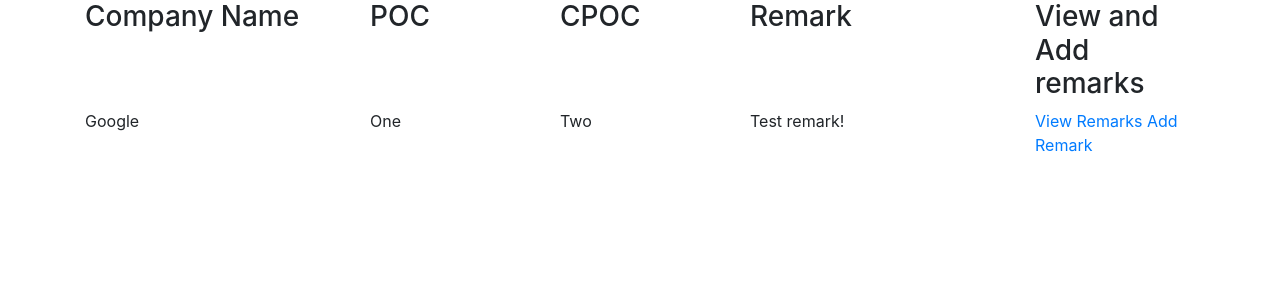
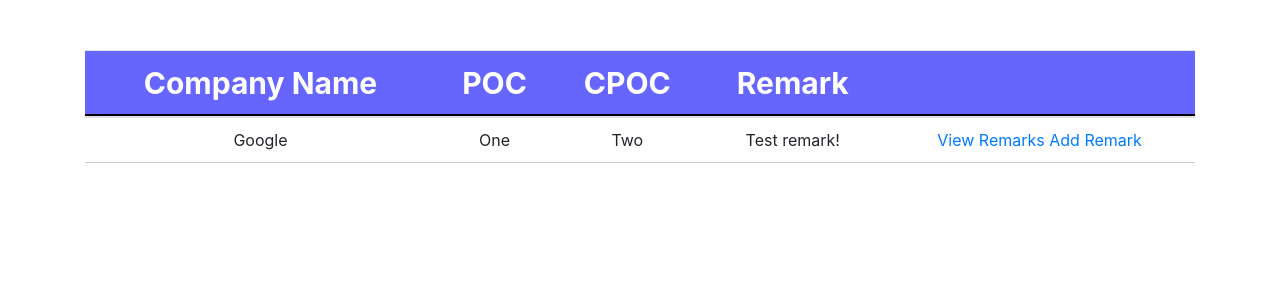
Before and after one commit to sksingh1202/CCD-Diary-Portal, a Django app: page /intern/companies/ in a window 1280 px wide. Shown: the part 56-356 px from the top of the page. Run offline with Django 3.2, Linux system fonts and the light colour scheme; a user stored in the database is signed in; data comes from the database, SQL or seed files in the repository; both versions use the stored data as it was after the commit; some libraries are stand-ins or nearby versions.

Commit message:
made changes to the intern_list table. Added tables.css

```diff
--- /dev/null
+++ b/diary_portal/diary/static/diary/tables.css
@@ -0,0 +1,36 @@
+.table{
+    margin: 50px auto 30px;
+	text-align: center;
+	border-collapse: collapse;
+	border:none;
+}
+.table th,.table td{
+	padding: 10px;
+}
+
+.table th{
+	background: #6666FF;
+	color: #ffffff;
+}
+.table.sticky-header th{
+	position: sticky;
+	top:0;
+	font-size: 30px;
+}
+.table.sticky-header th::after{
+	content: '';
+	width: 100%;
+	height: 2px;
+	position: absolute;
+	bottom: 0;
+	left: 0;
+	background: black;
+}
+tbody tr:nth-child(even){
+    background: #99CCFF;
+    border-bottom: 0.5px solid #cccccc;
+}
+tbody tr:nth-child(odd){
+    background: #FFF;
+    border-bottom: 0.5px solid #cccccc;
+}
--- a/diary_portal/diary/templates/diary/base.html
+++ b/diary_portal/diary/templates/diary/base.html
@@ -1,10 +1,11 @@
 <!DOCTYPE html>
+{% load static %}
 <html lang="en" dir="ltr">
   <head>
 
     {# bootstrap #}
     <link rel="stylesheet" href="https://stackpath.bootstrapcdn.com/bootstrap/4.5.0/css/bootstrap.min.css" integrity="sha384-9aIt2nRpC12Uk9gS9baDl411NQApFmC26EwAOH8WgZl5MYYxFfc+NcPb1dKGj7Sk" crossorigin="anonymous">
-
+    <link rel="stylesheet" type="text/css" href="{% static 'diary/tables.css' %}">
     <meta charset="utf-8">
     <title>Diary Portal</title>
   </head>
--- a/diary_portal/diary/templates/diary/intern_list.html
+++ b/diary_portal/diary/templates/diary/intern_list.html
@@ -2,45 +2,62 @@
 
 {% block content %}
 
-  <div class="row">
-    <div class="col-md-3">
-      <h3>Company Name</h3>
-    </div>
-    <div class="col-md-2">
-      <h3>POC</h3>
-    </div>
-    <div class="col-md-2">
-      <h3>CPOC</h3>
-    </div>
-    <div class="col-md-3">
-      <h3>Remark</h3>
-    </div>
-    <div class="col-md-2">
-      <h3>View and Add remarks</h3>
-    </div>
-  </div>
-
-  {% for company in object_list %}
+<!--  <div class="row">-->
+<!--    <div class="col-md-3">-->
+<!--      <h3>Company Name</h3>-->
+<!--    </div>-->
+<!--    <div class="col-md-2">-->
+<!--      <h3>POC</h3>-->
+<!--    </div>-->
+<!--    <div class="col-md-2">-->
+<!--      <h3>CPOC</h3>-->
+<!--    </div>-->
+<!--    <div class="col-md-3">-->
+<!--      <h3>Remark</h3>-->
+<!--    </div>-->
+<!--    <div class="col-md-2">-->
+<!--      <h3>View and Add remarks</h3>-->
+<!--    </div>-->
+<!--  </div>-->
+  <table class="table sticky-header">
+    <tr>
+      <th>Company Name</th>
+      <th>POC</th>
+      <th>CPOC</th>
+      <th>Remark</th>
+      <th></th>
+    </tr>
+      {% for company in object_list %}
 
     {% if company.placement == False %}
-      <div class="row">
-        <div class="col-md-3">
-          {{company.CompanyName}}
-        </div>
-        <div class="col-md-2">
-          {{company.POC}}
-        </div>
-        <div class="col-md-2">
-          {{company.CPOC}}
-        </div>
-        <div class="col-md-3">
-          {{company.TopRemark}}
-        </div>
-        <div class="col-md-2">
-          <a href="{% url 'remark_list' pk=company.pk %}">View Remarks</a>
-          <a href="{% url 'create_remark' %}">Add Remark</a>
-        </div>
-      </div>
+    <tbody>
+      <tr>
+        <td> {{company.CompanyName}}</td>
+        <td>{{company.POC}}</td>
+        <td>{{company.CPOC}}</td>
+        <td>{{company.TopRemark}}</td>
+        <td> <a href="{% url 'remark_list' pk=company.pk %}">View Remarks</a> <a href="{% url 'create_remark' %}">Add Remark</a></td>
+      </tr>
+    </tbody>
+  </table>
+<!--      <div class="row">-->
+<!--        <div class="col-md-3">-->
+<!--          {{company.CompanyName}}-->
+<!--        </div>-->
+<!--        <div class="col-md-2">-->
+<!--          {{company.POC}}-->
+<!--        </div>-->
+<!--        <div class="col-md-2">-->
+<!--          {{company.CPOC}}-->
+<!--        </div>-->
+<!--        <div class="col-md-3">-->
+<!--          {{company.TopRemark}}-->
+<!--        </div>-->
+<!--        <div class="col-md-2">-->
+<!--          <a href="{% url 'remark_list' pk=company.pk %}">View Remarks</a>-->
+<!--          <a href="{% url 'create_remark' %}">Add Remark</a>-->
+<!--        </div>-->
+<!--      </div>-->
     {% endif %}
 
   {% endfor %}
```
Also changed, not shown: diary_portal/db.sqlite3.
